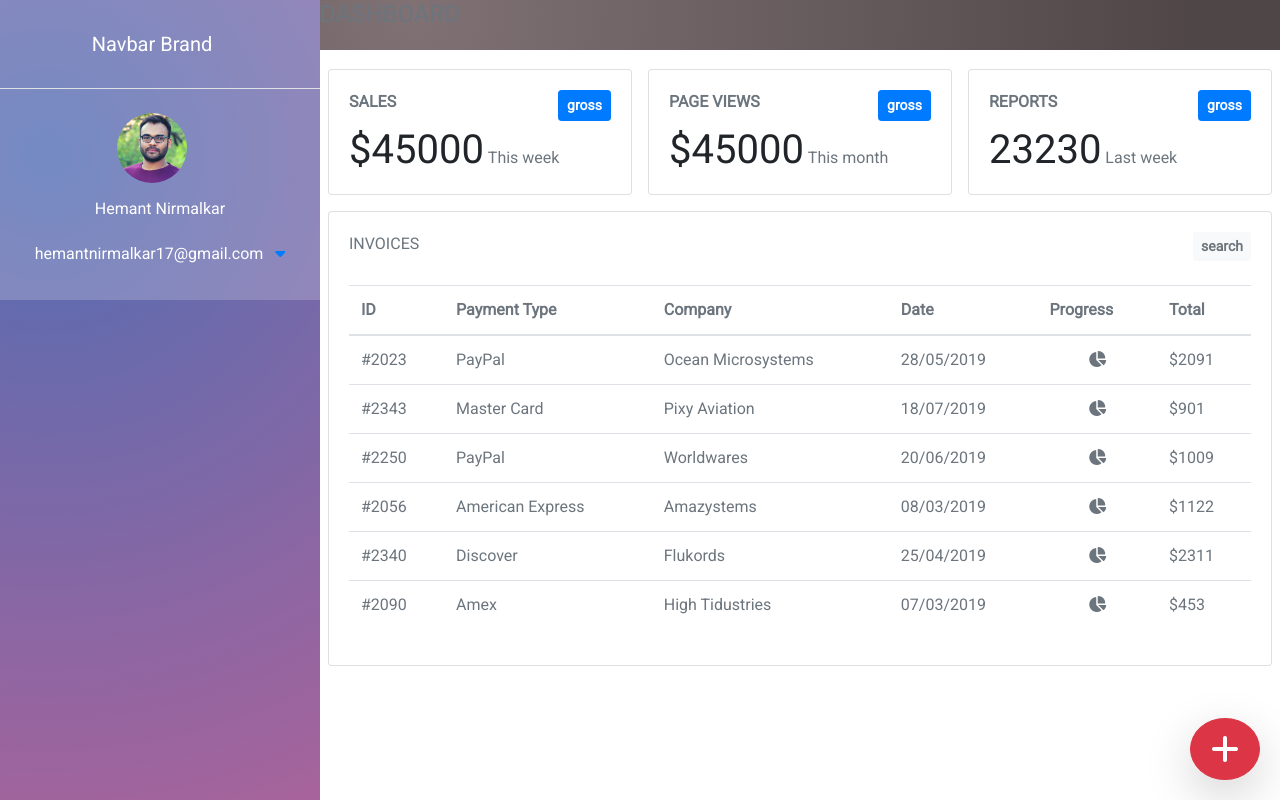
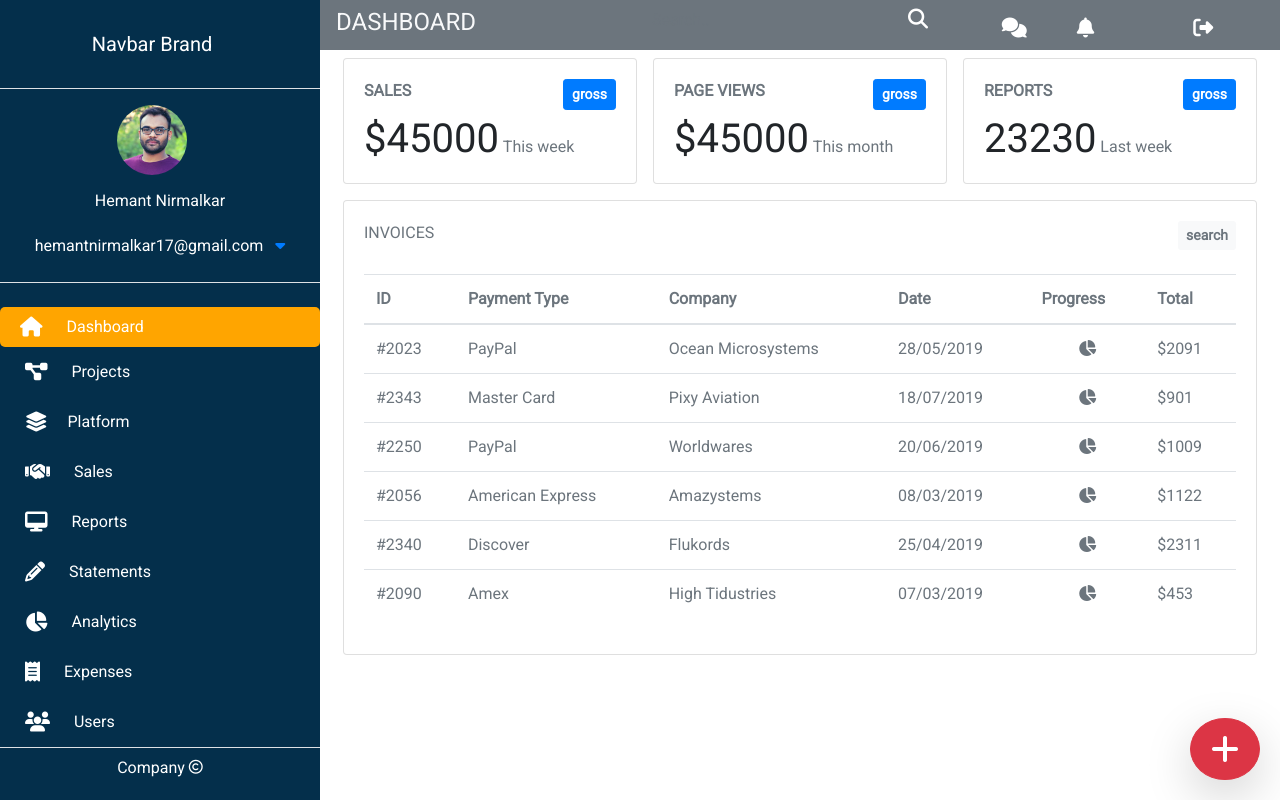
Before and after one commit to nirmalkar/Dashboard, a plain HTML site: page index.html in a window 1280 px wide. Drawn offline with nearby package versions, Linux system fonts and the light colour scheme.

Commit message:
side navbar and top navbar updated

```diff
--- a/index.html
+++ b/index.html
@@ -15,36 +15,164 @@
 
 <body>
   <div class="row no-gutters">
-    <div class="col-lg-3 navColor">
-      <div class="" style="height: 100vh">
-        <div class="opacity">
-          <div class=" text-center border-bottom">
-            <a href="" class="navbar-brand text-white my-4">Navbar Brand</a>
+    <div class="col-lg-3 h-100vh sidebar" style="overflow-y:auto">
+      <div class="">
+        <div>
+          <div class="text-center border-bottom">
+            <a href="#" class="navbar-brand text-white my-4">Navbar Brand</a>
+          </div>
+          <div class="nav-item border-bottom pb-4 pt-3 text-center">
+            <img class="rounded-circle mr-3" src="img/img.jpg" alt="" width="70px">
+            <a href="#" class="text-white">
+              <h6 class="pt-3 ">Hemant Nirmalkar</h6>
+            </a>
+            <!-- </div> -->
+            <div class="mt-4 ">
+              <h6 class="text-white  d-inline">hemantnirmalkar17@gmail.com</h6>
+              <a href="#"> <i class="fas fa-caret-down ml-2"></i></a>
+            </div>
+
+          </div>
+          <div class="nav-item">
+            <ul class="navbar-nav flex-column mt-4 bottom-border">
+              <li class="">
+                <a href="#" class="nav-link text-white current">
+                  <i class="fas fas-margin fa-home text-white fa-lg">
+                  </i>
+                  Dashboard
+                </a>
+              </li>
+              <li class="">
+                <a href="#" class="nav-link text-white sidebar-btn">
+                  <i class="fas fas-margin fa-project-diagram text-white fa-lg">
+                  </i>
+                  Projects
+                </a>
+              </li>
+              <li class="">
+                <a href="#" class="nav-link text-white sidebar-btn">
+                  <i class="fas fas-margin fa-layer-group text-white fa-lg">
+                  </i>Platform
+                </a>
+              </li>
+              <li class="">
+                <a href="#" class="nav-link text-white sidebar-btn">
+                  <i class="fas fas-margin fa-handshake text-white fa-lg">
+                  </i>
+                  Sales
+                </a>
+              </li>
+              <li class="">
+                <a href="#" class="nav-link text-white sidebar-btn">
+                  <i class="fas fas-margin fa-desktop text-white fa-lg">
+                  </i>
+                  Reports
+                </a>
+              </li>
+              <li class="">
+                <a href="#" class="nav-link text-white sidebar-btn">
+                  <i class="fas fas-margin fa-pencil-alt text-white fa-lg">
+
+                  </i>
+                  Statements
+                </a>
+              </li>
+              <li class="">
+                <a href="#" class="nav-link text-white sidebar-btn">
+                  <i class="fas fas-margin fa-chart-pie text-white fa-lg">
+                  </i>
+                  Analytics
+                </a>
+              </li>
+              <li class="">
+                <a href="#" class="nav-link text-white sidebar-btn">
+                  <i class="fas fas-margin fa-receipt text-white fa-lg">
+                  </i>
+                  Expenses
+                </a>
+              </li>
+              <li class="" border-bottom">
+                <a href="#" class="nav-link text-white sidebar-btn">
+                  <i class="fas fas-margin fa-users text-white fa-lg">
+                  </i>
+                  Users
+                </a>
+              </li>
+            </ul>
+          </div>
+          <div class="row text-center border-top border-bottom">
+            <div class="col-12">
+              <a href="#" class="nav-link text-white ">
+                Company
+                <i class="far fa-copyright text-white fa-sm ">
+
+                </i>
+              </a>
+              <a href="#" class="nav-link text-white ">
+                Terms & Conditions
+              </a>
+            </div>
           </div>
 
 
 
-          <div class="bottom-border pt-4 text-center">
-            <img class="rounded-circle mr-3" src="img/img.jpg" alt="" width="70px">
-            <a href="#" class="text-white">
-              <h6 class="pt-3 ">Hemant Nirmalkar</h6>
-            </a>
+        </div>
+      </div>
+    </div>
+
+    <!-- topnavbar starts -->
+    <div class="col-lg-9" style="height: 100vh; overflow-y: scroll;">
+
+      <div class="bg-secondary" style="height: 50px">
+        <div class="row mb-4 no-gutters">
+
+          <div class="col-4">
+            <h4 class="text-light text-uppercase ml-3 mt-2">Dashboard</h4>
           </div>
-          <div class="mt-4 text-center">
-            <h6 class="text-white d-inline">hemantnirmalkar17@gmail.com</h6>
-            <a href="#"> <i class="fas fa-caret-down ml-2"></i></a>
+          <div class="col-4">
+            <form>
+              <div class="input-group text-left">
+                <input type="text" class="search-input form-control" placeholder="Search..">
+                <button class="btn ml-1 btn-white search-button" style="background-color: transparent"><i
+                    class="fas fas-margin fa-search fa-lg text-white "></i></button>
+                <!-- <i class="fas fas-margin fa-search fa-lg text-white ml-3 mt-1 py-2"></i> -->
+              </div>
+            </form>
+          </div>
+          <div class="col-4">
+            <div class="row">
+              <div class="col-4 mt-3 text-right">
+
+                <a href="#" class="nav-links ">
+                  <i class="fas fas-margin fa-comments fa-lg text-white">
+                  </i>
+                </a>
+
+              </div>
+              <div class="col-4 mt-3">
+
+                <a href="#" class="nav-links ">
+                  <i class="fas fa-bell fa-lg text-white">
+
+                  </i>
+                </a>
+
+              </div>
+              <div class="col-4 mt-3">
+
+                <a href="#" class="nav-links " data-toggle="modal" data-target="#sign-out">
+                  <i class="fas fa-sign-out-alt fa-lg text-white">
+                  </i>
+                </a>
+
+              </div>
+            </div>
+
+            </ul>
           </div>
         </div>
-
       </div>
-    </div>
-    <div class="col-md-9">
-      <div class="topNavColor" style="height: 50px">
-        <div class="row mb-4">
-          <div class=" col">
-            <h4 class="text-muted text-uppercase">Dashboard</h4>
-          </div>
-        </div>
+      <div class="container">
         <div class="row no-gutters">
           <div class="col-md-4">
             <div class="card m-2">
@@ -189,6 +317,7 @@
           </div>
         </div>
       </div>
+
     </div>
     <a href="#" class="btn btn-danger shadow-lg rounded-circle messageBtn position-fixed"
       style="bottom: 20px; right: 20px; z-index: 999;">
--- a/style.css
+++ b/style.css
@@ -2,22 +2,66 @@ body {
   font-family: "Roboto", sans-serif;
   /* background: #eee; */
 }
-.opacity {
-  background-color: rgba(255, 255, 255, 0.2);
-  height: 300px;
+
+/* side navbar styling starts here  */
+.current {
+  background-color: orange;
+  border-radius: 5px;
 }
-.navColor {
-  background-image: radial-gradient(
-    circle 788px at 14.5% 19.3%,
-    rgba(81, 109, 179, 1) 0%,
-    rgba(178, 98, 152, 1) 100.2%
-  );
+.current {
+  transition: all 0.3s;
+}
+.current:hover {
+  background-color: #6c7b95;
+  border-radius: 5px;
+  margin: 6px;
 }
 
-.topNavColor {
-  background-image: radial-gradient(
-    circle farthest-corner at 10% 20%,
-    rgba(127, 113, 116, 1) 0.1%,
-    rgba(79, 70, 72, 1) 90%
-  );
+.sidebar {
+  background: #042f4b;
+  height: 100vh;
 }
+
+.sidebar-btn {
+  transition: all 0.4s;
+  margin: 5px;
+}
+.sidebar-btn:hover {
+  background-color: #6c7b95;
+  border-radius: 5px;
+  margin: 6px;
+}
+.fas-margin {
+  margin-left: 20px;
+  margin-right: 20px;
+}
+
+/* side navbar styling ends here  */
+
+/* search box starts */
+
+.search-input {
+  background: transparent;
+  border: none;
+  border-radius: 0;
+  transition: all 0.4s;
+}
+.search-input:focus {
+  background: transparent;
+  box-shadow: none;
+  border-bottom: 2px solid #088a97;
+}
+/* .search-input:hover {
+  background-color: #fff;
+} */
+
+.search-button {
+  border: none;
+  color: #fff;
+}
+
+/* search box ends */
+
+.h-100vh {
+  height: 100vh;
+}
```
